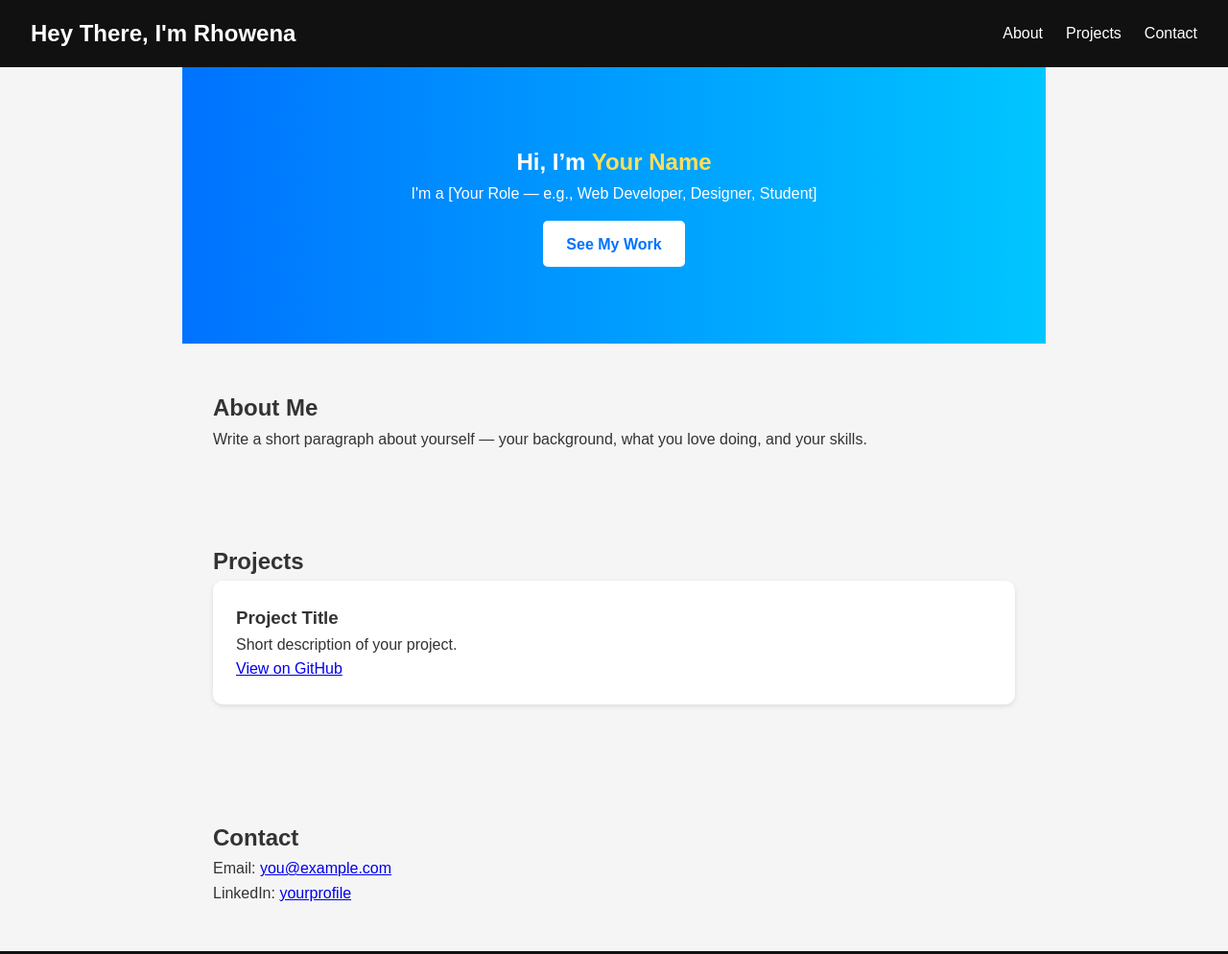
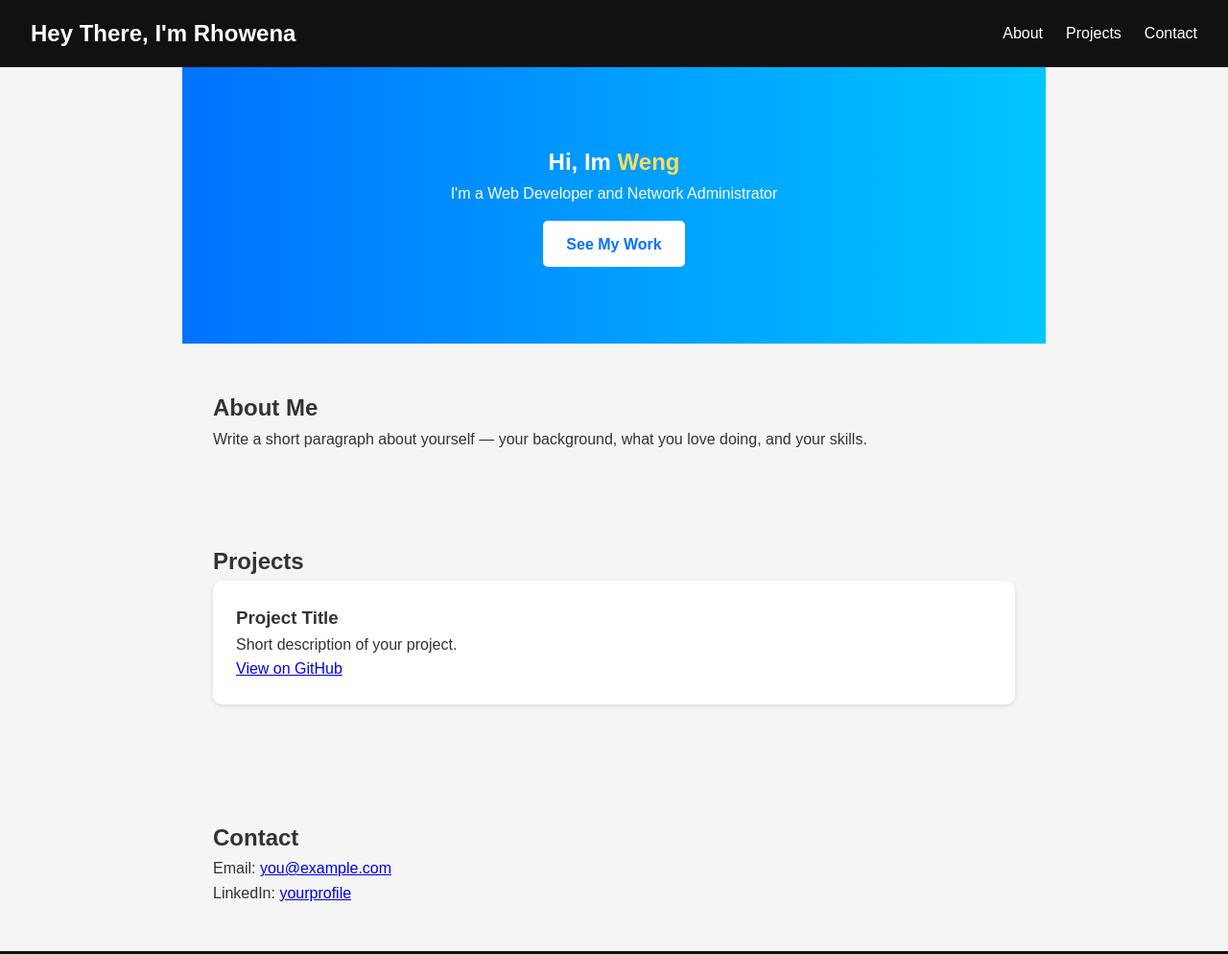
Before and after one commit to PeasBweedU/PORTFOLIO, a plain HTML site: page index.html in a window 1280 px wide. Shown: the top 994 px of the page at 96% size. Drawn offline with Linux system fonts and the light colour scheme.

Commit message:
Update index.html

```diff
--- a/index.html
+++ b/index.html
@@ -19,8 +19,8 @@
   </header>
 
   <section id="hero">
-    <h2>Hi, I’m <span>Your Name</span></h2>
-    <p>I'm a [Your Role — e.g., Web Developer, Designer, Student]</p>
+    <h2>Hi, Im <span>Weng</span></h2>
+    <p>I'm a Web Developer and Network Administrator</p>
     <a href="#projects" class="btn">See My Work</a>
   </section>
 
```
